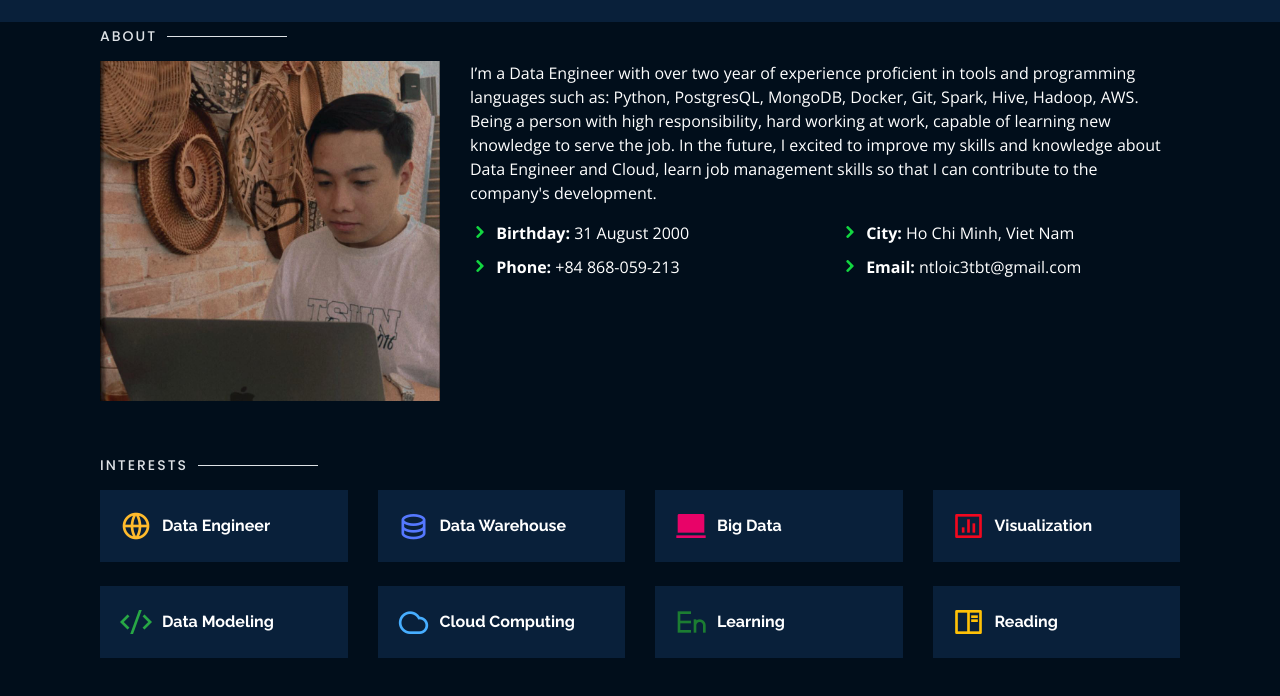
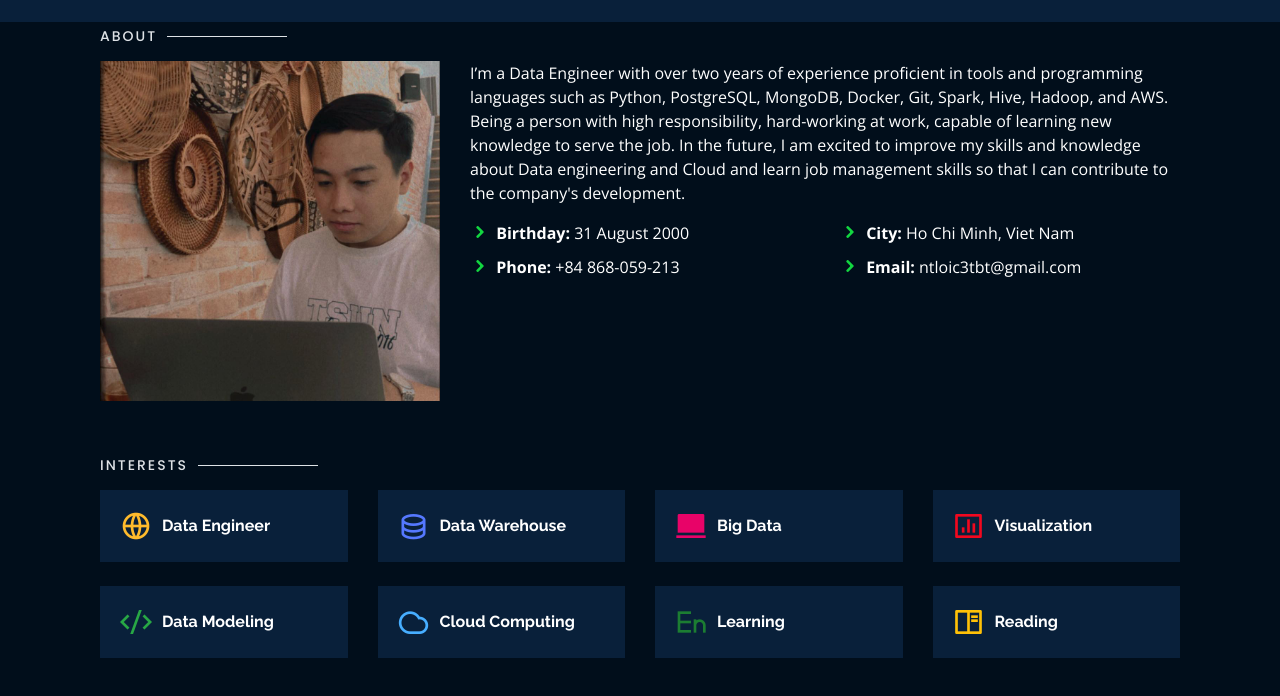
Before and after one commit to loinguyen3108/loinguyen-profile, a plain HTML site: page index.html in a window 1280 px wide. Both pictures are taken after a click on the link "About". Shown: the part 68-764 px from the top of the page. Drawn offline with nearby package versions, Linux system fonts and the light colour scheme.

Commit message:
Update index.html

```diff
--- a/index.html
+++ b/index.html
@@ -113,19 +113,7 @@
           <img src="assets/img/profile.jpg" class="img-fluid" alt="Avatar">
         </div>
         <div class="col-lg-8 pt-4 pt-lg-0 content" data-aos="fade-left">
-          <p>I’m a Data Engineer with over two year of
-            experience proficient in tools and
-            programming languages such as:
-            Python, PostgresQL, MongoDB, Docker,
-            Git, Spark, Hive, Hadoop, AWS. Being a person with high
-            responsibility, hard working at work,
-            capable of learning new knowledge to
-            serve the job. In the future, I excited to
-            improve my skills and knowledge about
-            Data Engineer and Cloud, learn job
-            management skills so that I can
-            contribute to the company's
-            development.
+          <p>I’m a Data Engineer with over two years of experience proficient in tools and programming languages such as Python, PostgreSQL, MongoDB, Docker, Git, Spark, Hive, Hadoop, and AWS. Being a person with high responsibility, hard-working at work, capable of learning new knowledge to serve the job. In the future, I am excited to improve my skills and knowledge about Data engineering and Cloud and learn job management skills so that I can contribute to the company's development.
           </p>
           <div class="row">
             <div class="col-lg-6">
```
